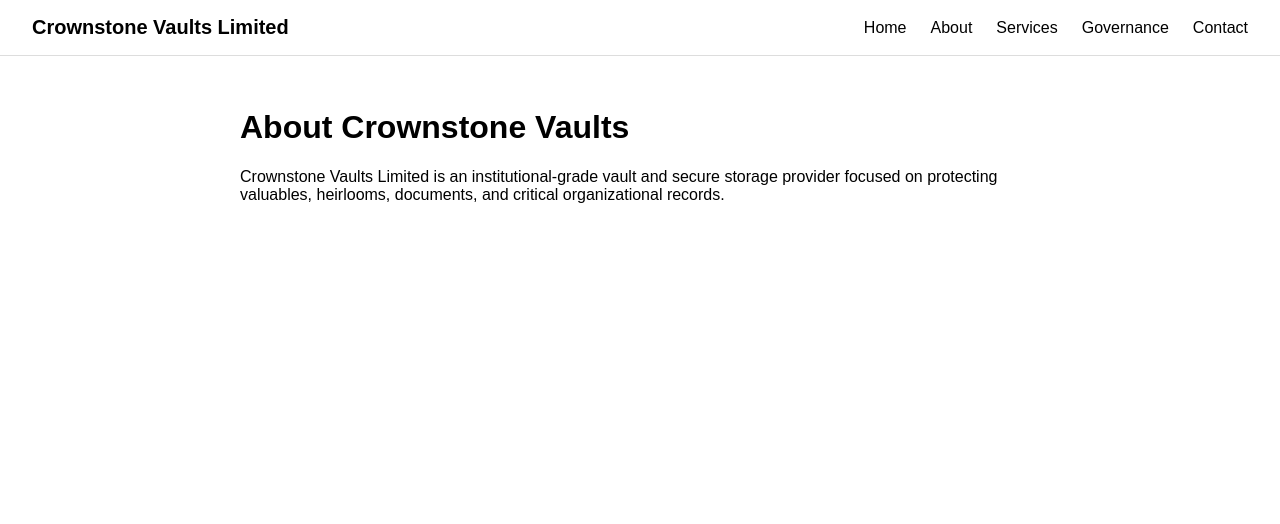
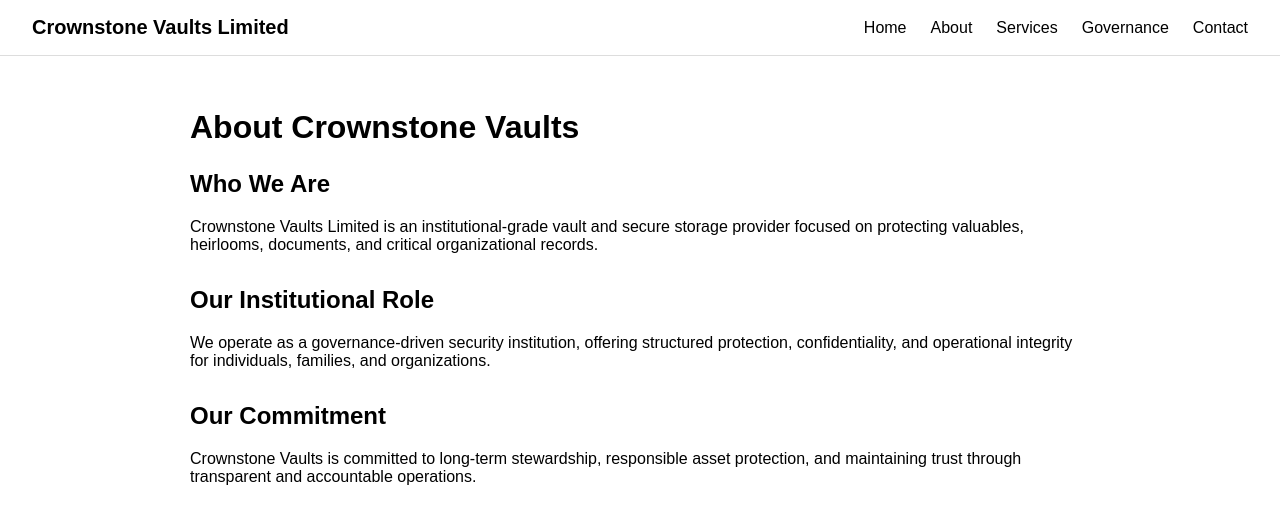
Before and after one commit to soulnlite/crownstone-vaults, a Next.js app: page /about in a window 1280 px wide. Shown: the top 524 px of the page. Built offline with nearby package versions, Linux system fonts and the light colour scheme.

Commit message:
Expand About page structure

```diff
--- a/app/about/page.tsx
+++ b/app/about/page.tsx
@@ -1,12 +1,34 @@
 export default function AboutPage() {
   return (
-    <main style={{ padding: "2rem", maxWidth: "800px", margin: "0 auto" }}>
+    <main style={{ padding: "2rem", maxWidth: "900px", margin: "0 auto" }}>
       <h1>About Crownstone Vaults</h1>
-      <p>
-        Crownstone Vaults Limited is an institutional-grade vault and secure
-        storage provider focused on protecting valuables, heirlooms, documents,
-        and critical organizational records.
-      </p>
+
+      <section style={{ marginTop: "1.5rem" }}>
+        <h2>Who We Are</h2>
+        <p>
+          Crownstone Vaults Limited is an institutional-grade vault and secure
+          storage provider focused on protecting valuables, heirlooms,
+          documents, and critical organizational records.
+        </p>
+      </section>
+
+      <section style={{ marginTop: "2rem" }}>
+        <h2>Our Institutional Role</h2>
+        <p>
+          We operate as a governance-driven security institution, offering
+          structured protection, confidentiality, and operational integrity for
+          individuals, families, and organizations.
+        </p>
+      </section>
+
+      <section style={{ marginTop: "2rem" }}>
+        <h2>Our Commitment</h2>
+        <p>
+          Crownstone Vaults is committed to long-term stewardship, responsible
+          asset protection, and maintaining trust through transparent and
+          accountable operations.
+        </p>
+      </section>
     </main>
   );
 }
```
